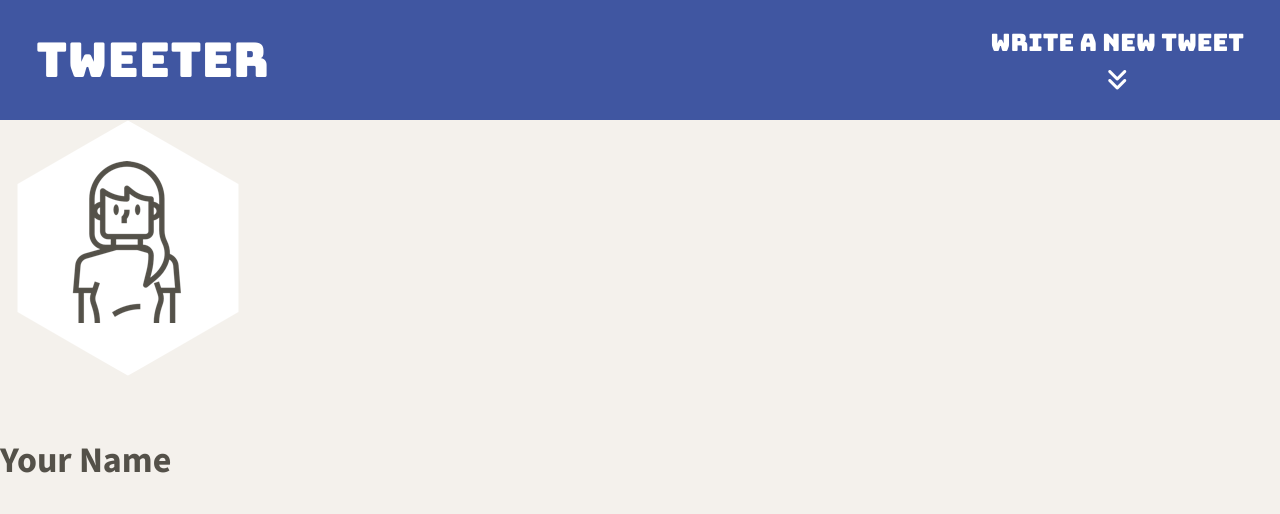
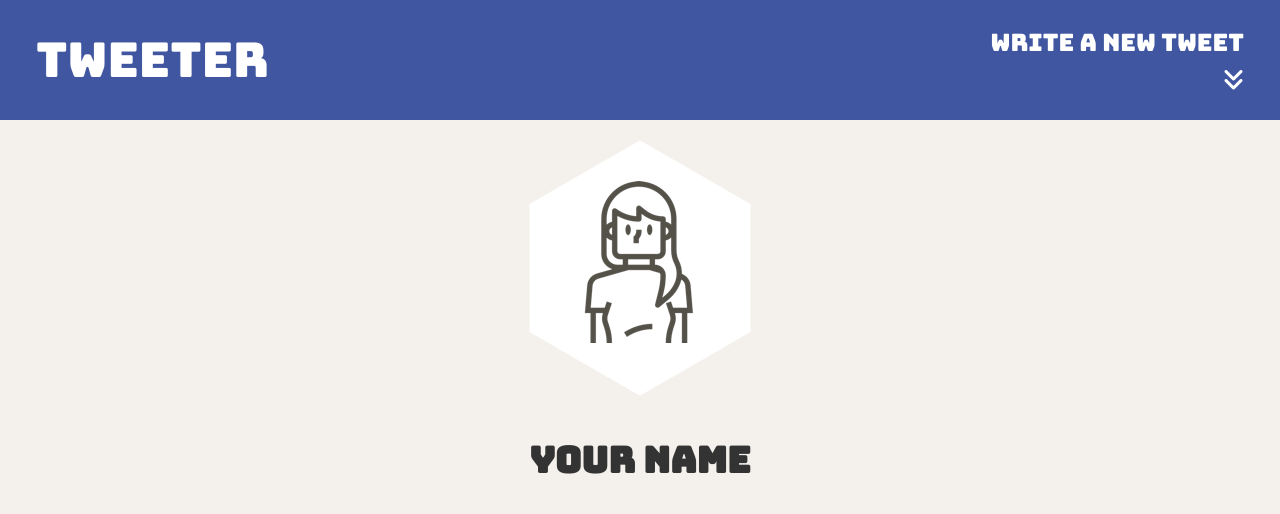
Before and after one commit to murray-pocha/tweeter, a website: page public/index.html in a window 1280 px wide. Drawn offline with nearby package versions, Linux system fonts and the light colour scheme.

Commit message:
checking commit

```diff
--- a/public/styles/nav.css
+++ b/public/styles/nav.css
@@ -22,7 +22,7 @@ font-family: "Bungee", sans-serif;
 font-size: 2em;
 }
 
-nav.right {
+.nav-right {
   display: flex;
   flex-direction: column;
   align-items: flex-end;
@@ -47,3 +47,44 @@ nav.right {
   font-size: 1em;   /* adjust icon size */
   margin-top: 5px;     /* add space between the text and the icon */
 }
+
+/* center the content inside the header*/
+header {
+  display: flex;
+  flex-direction: column;
+  align-items: center;      /* center items horizontally */
+  justify-content: center;  /* align items vertically if needed */
+  text-align: center;       /* center text inside */
+  margin-top: 20px;         /* add space from navbar*/
+}
+
+/* style for the image to make sure it doesnt exceed the container width*/
+header img {
+  max-width: 100%;  /* ensures image does not overflow*/
+  height: auto;     /* maintains aspect ratio*/
+}
+
+header h2 {
+  font-family: "Bungee", sans-serif;
+  font-size: 1.5em;
+  color: #333;
+  margin-top: 10px;  /* space between the image and the name*/
+}
+
+nav {
+  height: 120px;
+  width: 100%;
+  background-color: #4056A1;
+  color: #FFFFFF;
+  display: flex;
+  align-items: center;
+  justify-content: space-between;
+  padding: 0 1.5em;
+  position: fixed;  /* makes the navbar 'fixed' it will always be visible at the top of the screen, even if user scrolls*/
+  top: 0;            /* stick to the top of the viewport */
+  z-index: 1000;     /* ensure its above other elements when scrolling*/
+}
+
+body {
+  padding-top: 120px; /* making sure content doesnt hide behind the navbar*/
+}
```
